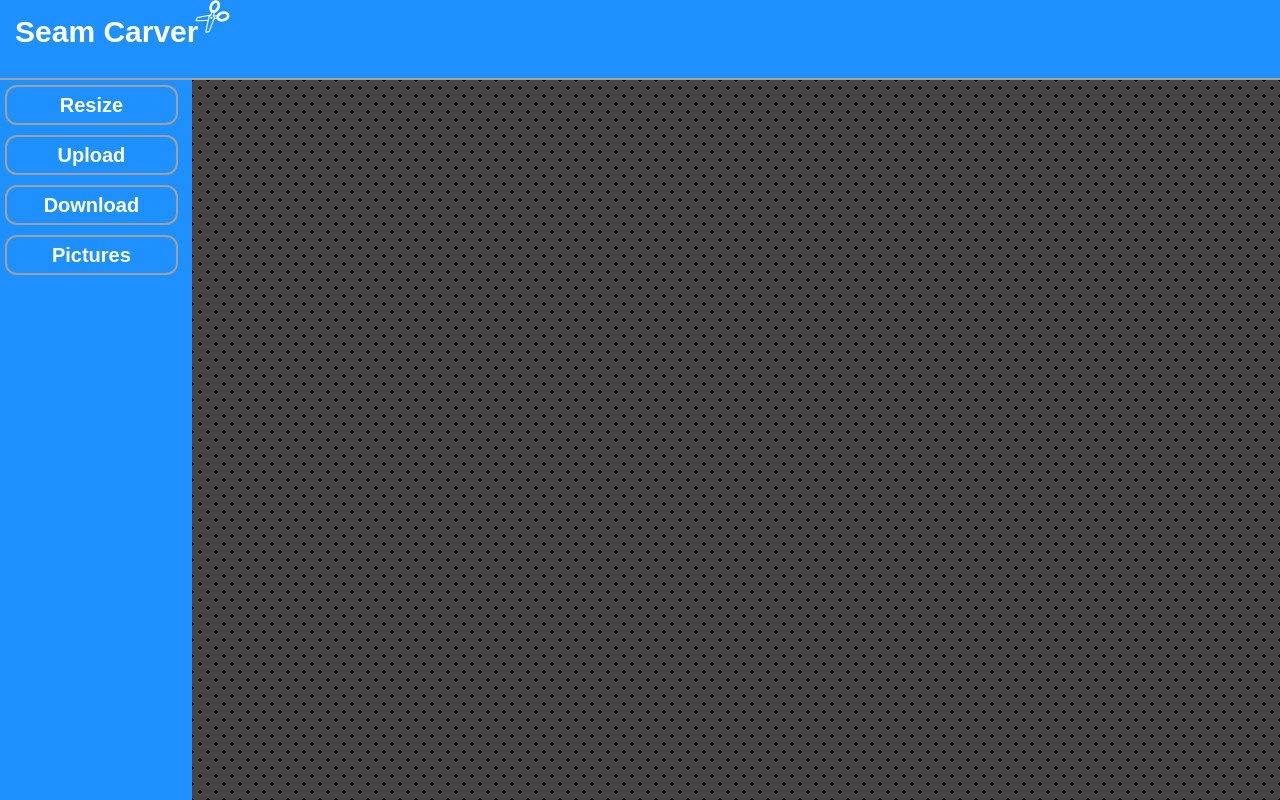
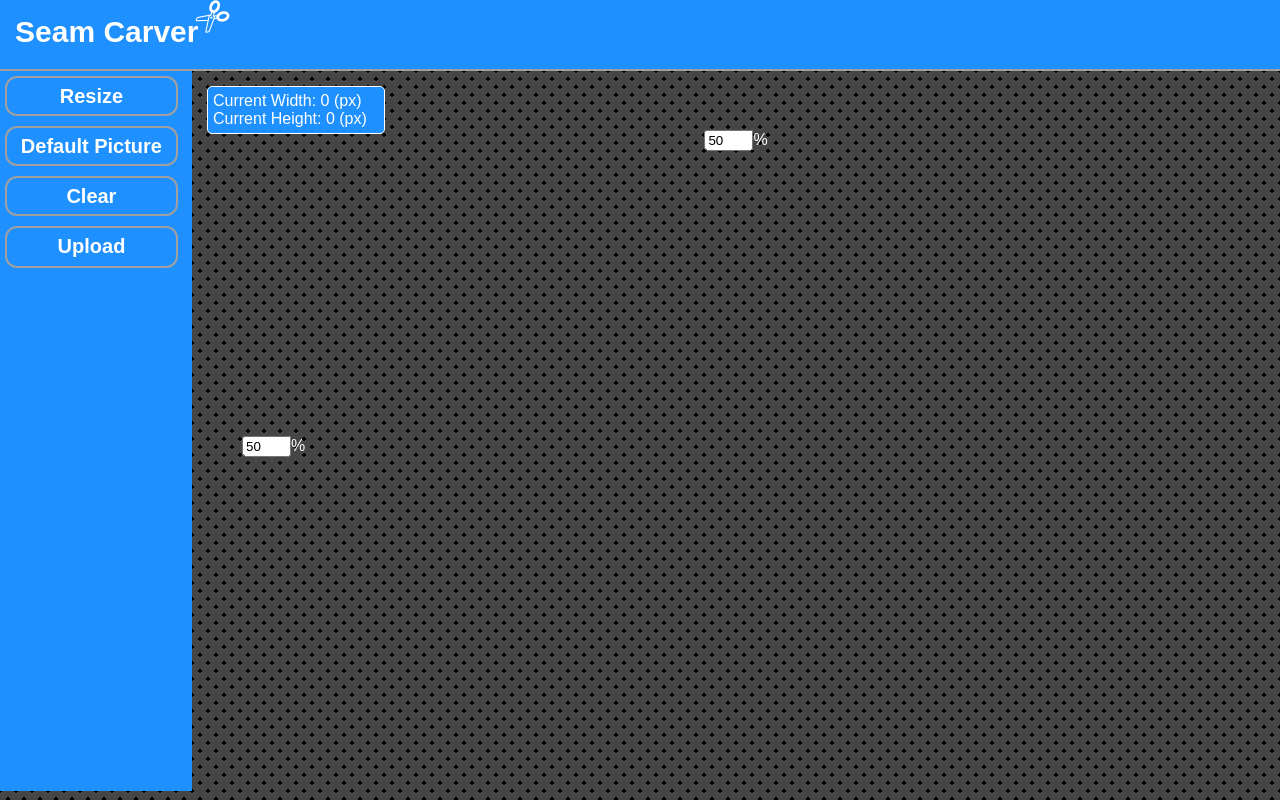
Before and after one commit to hogdenmoore/seam-carver, a React (Create React App) app: page / in a window 1280 px wide. Built offline with nearby package versions, Linux system fonts and the light colour scheme.

Commit message:
working app

```diff
--- a/src/components/NavBar.js
+++ b/src/components/NavBar.js
@@ -1,12 +1,16 @@
 import "../styles/NavBar.css";
 
-const NavBar = ({ onPictureClick, createCanvas }) => {
+const NavBar = ({ uploadPhoto, onPictureClick, createCanvas, resetAll }) => {
   return (
     <div className="navbar">
       <button onClick={createCanvas}>Resize</button>
-      <button>Upload</button>
-      <button>Download</button>
-      <button onClick={onPictureClick}>Pictures</button>
+
+      <button onClick={onPictureClick}>Default Picture</button>
+      <button onClick={resetAll}>Clear</button>
+      <label className="upload">
+        <input type="file" onChange={uploadPhoto} />
+        Upload
+      </label>
     </div>
   );
 };
--- a/src/components/SeamCarver.js
+++ b/src/components/SeamCarver.js
@@ -1,6 +1,7 @@
 import "../styles/SeamCarver.css";
 import { useState, useEffect, useRef } from "react";
 import NavBar from "./NavBar";
+import ToSize from "./ToSize";
 import WorkingImage from "./WorkingImage";
 import WorkingCanvas from "./WorkingCanvas";
 import initialImage from "../balloons.jpg";
@@ -26,6 +27,9 @@ const SeamCarver = () => {
   const [canvasStaging, setCanvasStaging] = useState(false);
   const [toWidthScale, setToWidthScale] = useState(defaultWidthScale);
   const [toHeightScale, setToHeightScale] = useState(defaultHeightScale);
+  const [currentHeight, setCurrentHeight] = useState(null);
+  const [currentWidth, setCurrentWidth] = useState(null);
+  const [isMoving, setIsMoving] = useState(1);
 
   const imgRef = useRef();
   const canvasRef = useRef();
@@ -33,6 +37,8 @@ const SeamCarver = () => {
   useEffect(() => {
     function updateSize() {
       setCanvasStaging(false);
+      setCurrentHeight(null);
+      setCurrentWidth(null);
     }
     window.addEventListener("resize", updateSize);
     return () => {
@@ -40,13 +46,29 @@ const SeamCarver = () => {
       setCanvasStaging(true);
     };
   });
+  useEffect(() => {
+    async function setSize() {
+      await wait(100);
+      setCurrentHeight(imgRef.current.height);
+      setCurrentWidth(imgRef.current.width);
+    }
+    if (imgRef.current != undefined) {
+      setSize();
+    }
+  }, [initialImg]);
 
   const onPictureClick = async () => {
-    setInitialImg(initialImage);
-    setCanvasStaging(true);
+    if (isMoving === 1) {
+      setInitialImg(initialImage);
+      setCanvasStaging(true);
+    }
   };
 
   const resize = async () => {
+    if (isMoving === 2 || isMoving === 3) {
+      return;
+    }
+    setIsMoving(2);
     setInitialImg(null);
     const srcImg = imgRef.current;
     if (!srcImg) {
@@ -118,7 +140,7 @@ const SeamCarver = () => {
       };
     };
     let toWidth = w - Math.floor((toWidthScale * w) / 100);
-
+    let removed = 1;
     while (toWidth > 0) {
       let { nextLowestSeam, nexttwoD, dataWithRemovedSeam, energyMapToReturn } =
         await onVerticalIteration(energyMap, lowestSeam, twoDData, imgdata);
@@ -127,6 +149,8 @@ const SeamCarver = () => {
       imgdata = dataWithRemovedSeam;
       energyMap = energyMapToReturn;
       toWidth -= 1;
+      setCurrentWidth(w - removed);
+      removed += 1;
     }
 
     let newWidth = Math.floor((toWidthScale * w) / 100);
@@ -182,7 +206,7 @@ const SeamCarver = () => {
     };
 
     let toHeight = h - Math.floor((toHeightScale * h) / 100);
-
+    removed = 1;
     while (toHeight > 0) {
       let { nextLowestSeam, nexttwoD, dataWithRemovedSeam, energyMapToReturn } =
         await onHorizontalIteration(
@@ -196,13 +220,32 @@ const SeamCarver = () => {
       imgdata = dataWithRemovedSeam;
       energyMapH = energyMapToReturn;
       toHeight -= 1;
+      setCurrentHeight(h - removed);
+      removed += 1;
+    }
+    setIsMoving(3);
+  };
+
+  const resetStates = () => {
+    if (isMoving === 3 || isMoving === 1) {
+      setInitialImg(null);
+      setImageSize("imgLarge");
+      setCanvasStaging(false);
+      setCurrentHeight(null);
+      setCurrentWidth(null);
+      setIsMoving(1);
     }
   };
-
-  const onFinish = () => {};
-
+  const uploadFile = (event) => {
+    setInitialImg(URL.createObjectURL(event.target.files[0]));
+  };
   const navbar = (
-    <NavBar createCanvas={resize} onPictureClick={onPictureClick}></NavBar>
+    <NavBar
+      resetAll={resetStates}
+      createCanvas={resize}
+      onPictureClick={onPictureClick}
+      uploadPhoto={uploadFile}
+    ></NavBar>
   );
 
   const originalImage = initialImg ? (
@@ -218,10 +261,58 @@ const SeamCarver = () => {
     </WorkingCanvas>
   ) : null;
 
+  const onChangeHeight = (event) => {
+    if (event.target.value > 100) {
+      setToHeightScale(100);
+    } else if (event.target.value < 0) {
+      setToHeightScale(0);
+    } else {
+      setToHeightScale(event.target.value);
+    }
+  };
+
+  const onChangeWidth = (event) => {
+    if (event.target.value > 100) {
+      setToWidthScale(100);
+    } else if (event.target.value < 0) {
+      setToWidthScale(0);
+    } else {
+      setToWidthScale(event.target.value);
+    }
+  };
+
+  const resizeButtons = (
+    <div>
+      <ToSize
+        heightVal={toHeightScale}
+        widthVal={toWidthScale}
+        onChangeHeight={onChangeHeight}
+        onChangeWidth={onChangeWidth}
+      ></ToSize>
+    </div>
+  );
+
+  const currentSizes =
+    currentWidth == null ? (
+      <div className="sizes">
+        Current Width: 0 (px)
+        <br />
+        Current Height: 0 (px)
+      </div>
+    ) : (
+      <div className="sizes">
+        Current Width: {currentWidth} (px)
+        <br />
+        Current Height: {currentHeight} (px)
+      </div>
+    );
+
   return (
     <div className="main">
       {navbar}
       <div className="stage">
+        {currentSizes}
+        {resizeButtons}
         {originalImage}
         {workingCanvas}
       </div>
--- /dev/null
+++ b/src/components/ToSize.js
@@ -0,0 +1,31 @@
+import "../styles/ToSize.css";
+
+const ToSize = (props) => {
+  let { heightVal, widthVal, onChangeHeight, onChangeWidth } = props;
+  return (
+    <div>
+      <div className="changeWidth">
+        <input
+          type="number"
+          min="0"
+          max="100"
+          value={widthVal}
+          onChange={onChangeWidth}
+        ></input>
+        %
+      </div>
+      <div className="changeHeight">
+        <input
+          type="number"
+          min="0"
+          max="100"
+          value={heightVal}
+          onChange={onChangeHeight}
+        ></input>
+        %
+      </div>
+    </div>
+  );
+};
+
+export default ToSize;
--- a/src/styles/App.css
+++ b/src/styles/App.css
@@ -12,7 +12,7 @@
   color: white;
   position: relative;
   border-bottom: 2px solid rgb(161, 160, 160);
-  height: 10vh;
+  height: 71px;
   box-sizing: border-box;
 }
 .fa-scissors {
--- a/src/styles/NavBar.css
+++ b/src/styles/NavBar.css
@@ -15,3 +15,31 @@ button {
   font-weight: bold;
   color: white;
 }
+
+input[type="file"] {
+  display: none;
+}
+
+.upload {
+  background-color: #1e90ff;
+  border: 2px solid rgb(161, 160, 160);
+  width: 88%;
+  height: 31px;
+  margin: 5px;
+  border-radius: 12px;
+  font-size: 20px;
+  font-weight: bold;
+  color: white;
+  transition: 0.3s;
+  position: absolute;
+  left: 0px;
+  top: 150px;
+  text-align: center;
+  padding-top: 7px;
+}
+label:hover {
+  background-color: #397cbf;
+}
+button:hover {
+  background-color: #397cbf;
+}
--- a/src/styles/SeamCarver.css
+++ b/src/styles/SeamCarver.css
@@ -14,3 +14,14 @@
   height: 90vh;
   width: 85vw;
 }
+
+.sizes {
+  background-color: #1e90ff;
+  color: white;
+  left: 17vw;
+  width: 13vw;
+  margin: 15px !important;
+  padding: 5px;
+  border-radius: 5px;
+  border: 1px solid white;
+}
--- /dev/null
+++ b/src/styles/ToSize.css
@@ -0,0 +1,22 @@
+input::-webkit-outer-spin-button,
+input::-webkit-inner-spin-button {
+  -webkit-appearance: none;
+  -moz-appearance: none;
+  appearance: none;
+  margin: 0;
+}
+.changeWidth {
+  position: absolute;
+  top: 7.5%;
+  left: 50%;
+  transform: translate(-50%, -50%);
+  color: white;
+}
+
+.changeHeight {
+  position: absolute;
+  top: 50%;
+  left: 7.5%;
+  transform: translate(-50%, -50%);
+  color: white;
+}
--- a/src/styles/WorkingImage.css
+++ b/src/styles/WorkingImage.css
@@ -5,7 +5,7 @@
   top: 50%;
   left: 50%;
   transform: translate(-50%, -50%);
-  opacity: 0.5;
+  opacity: 1;
 }
 
 .imgMed {
@@ -15,7 +15,7 @@
   top: 50%;
   left: 50%;
   transform: translate(-50%, -50%);
-  opacity: 0.5;
+  opacity: 1;
 }
 
 .imgLarge {
@@ -25,5 +25,5 @@
   top: 50%;
   left: 50%;
   transform: translate(-50%, -50%);
-  opacity: 0.5;
+  opacity: 1;
 }
```
